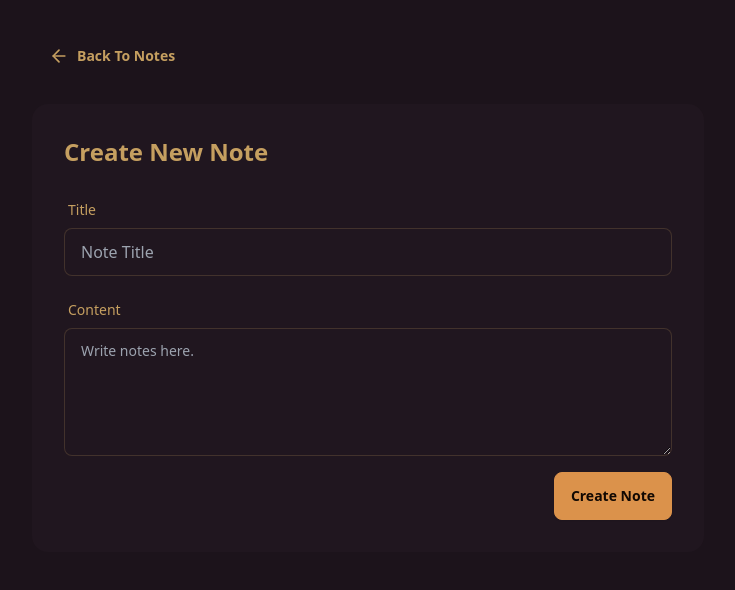
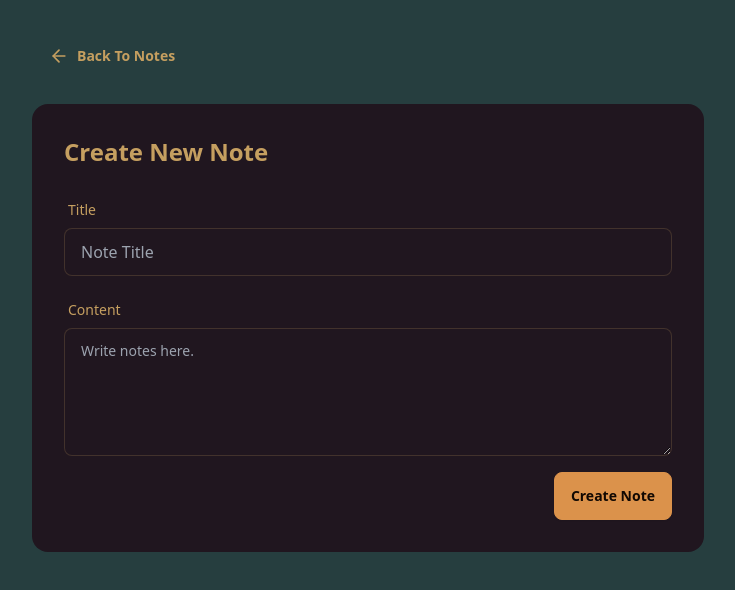
Before and after one commit to Pacozabala/fcc-MERN-tutorial, a React app in the folder frontend/: page /create in a window 1280 px wide. Shown: the top 590 px of the page, without its empty margins (272-1007 px from the left). Built offline with nearby package versions, Linux system fonts and the light colour scheme; the HTML template or start-up script is replaced by a standard one.

Commit message:
fix: background color

```diff
--- a/frontend/src/pages/CreatePage.jsx
+++ b/frontend/src/pages/CreatePage.jsx
@@ -44,7 +44,7 @@
   }
 
   return (
-    <div className="min-h-screen bg-base-200">
+    <div className="min-h-screen bg-secondary">
       <div className="container mx-auto px-4 py-8">
         <div className="max-w-2xl mx-auto">
           <Link to={"/"} className="btn btn-ghost mb-6">
--- a/frontend/src/pages/NoteDetailPage.jsx
+++ b/frontend/src/pages/NoteDetailPage.jsx
@@ -72,7 +72,7 @@
   }
 
   return (
-    <div className="min-h-screen bg-base-200">
+    <div className="min-h-screen bg-secondary">
       <div className="container mx-auto px-4 py-8">
         <div className="max-w-2xl mx-auto">
           <div className="flex items-center justify-between mb-6">
```
Also changed, not shown: 1 other file (tests, documents, lock files or other folders).
